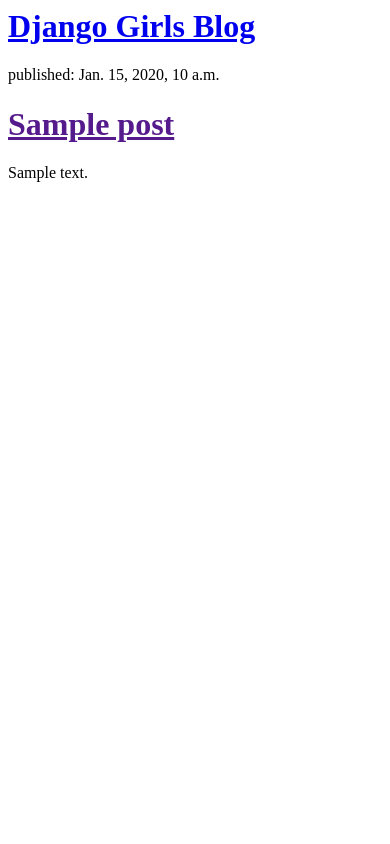
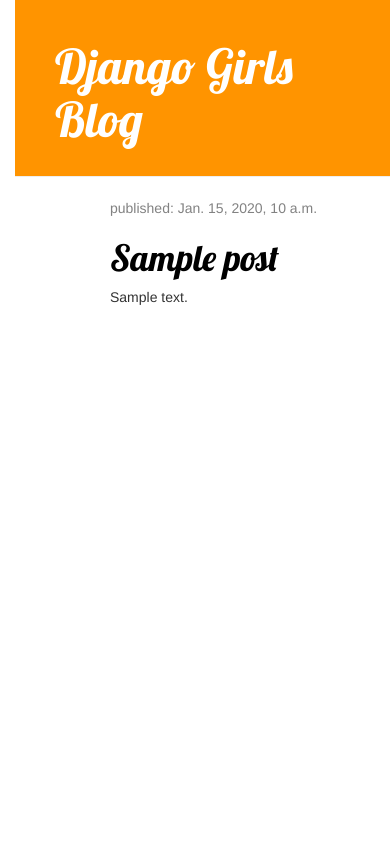
Before and after one commit to tatouroberto/my-first-blog, a Django app: page / in a window 390 px wide. Run offline with Django 3.2, Linux system fonts and the light colour scheme; tables that the repository leaves empty hold one stand-in row (values such as "Sample post"); some libraries are stand-ins or nearby versions.

Commit message:
added view amd template for detail blog as well as css for the site.

```diff
--- /dev/null
+++ b/mysite/blog/static/css/blog.css
@@ -0,0 +1,45 @@
+h1	a	{
+				color:	#FCA205;
+				font-family: lobster;
+}
+body	{
+				padding-left:	15px;
+
+}
+.page-header	{
+				background-color:	#ff9400;
+				margin-top:	0;
+				padding:	20px	20px	20px	40px;
+}
+.page-header	h1,	.page-header	h1	a,	.page-header	h1	a:visited,	.page-header	h1	a:active	{
+				color:	#ffffff;
+				font-size:	36pt;
+				text-decoration:	none;
+}
+.content	{
+				margin-left:	40px;
+}
+h1,	h2,	h3,	h4	{
+				font-family:	'Lobster',	cursive;
+}
+.date	{
+				color:	#828282;
+}
+.save	{
+				float:	right;
+}
+.post-form	textarea,	.post-form	input	{
+				width:	100%;
+}
+.top-menu,	.top-menu:hover,	.top-menu:visited	{
+				color:	#ffffff;
+				float:	right;
+				font-size:	26pt;
+				margin-right:	20px;
+}
+.post	{
+				margin-bottom:	70px;
+}
+.post	h1	a,	.post	h1	a:visited	{
+				color:	#000000;
+}
--- /dev/null
+++ b/mysite/blog/templates/blog/base.html
@@ -0,0 +1,26 @@
+{%	load	staticfiles	%}
+<html>
+<head>
+	<link	rel="stylesheet"	href="//maxcdn.bootstrapcdn.com/bootstrap/3.2.0/css/bootstrap.min.css">
+	<link	rel="stylesheet"	href="//maxcdn.bootstrapcdn.com/bootstrap/3.2.0/css/bootstrap-theme.min.css">
+	<link	href="//fonts.googleapis.com/css?family=Lobster&subset=latin,latin-ext"	rel="stylesheet"	type="text/css">
+
+	<link	rel="stylesheet"	href="{%	static	'css/blog.css'	%}">
+
+</head>
+<body>
+
+			<div	class="page-header">
+							<h1><a	href="/">Django	Girls	Blog</a></h1>
+			</div>
+			<div	class="content	container">
+							<div	class="row">
+											<div	class="col-md-8">
+											{%	block	content	%}
+											{%	endblock	%}
+											</div>
+							</div>
+			</div>
+
+</body>
+</html>
--- a/mysite/blog/templates/blog/post_list.html
+++ b/mysite/blog/templates/blog/post_list.html
@@ -1,10 +1,21 @@
-<div>
-				<h1><a	href="/">Django	Girls	Blog</a></h1>
+{%	extends	'blog/base.html'	%}
+
+{% block content %}
+
 </div>
-{%	for	post	in	posts	%}
-				<div>
-								<p>published:	{{	post.published_date	}}</p>
-								<h1><a	href="">{{	post.title	}}</a></h1>
-								<p>{{	post.text|linebreaksbr	}}</p>
+<div	class="content	container">
+				<div	class="row">
+								<div	class="col-md-8">
+												{%	for	post	in	posts	%}
+																<div	class="post">
+																				<div	class="date">
+																								<p>published:	{{	post.published_date	}}</p>
+																				</div>
+																					<h1><a	href="{%	url	'post_detail'	pk=post.pk	%}">{{	post.title	}}</a></h1>
+																				<p>{{	post.text|linebreaksbr	}}</p>
+																</div>
+												{%	endfor	%}
+								</div>
 				</div>
-{%	endfor	%}
+</div>
+{% endblock %}
--- a/mysite/blog/urls.py
+++ b/mysite/blog/urls.py
@@ -3,4 +3,6 @@
 
 urlpatterns	=	[
 				url(r'^$',	views.post_list,	name='post_list'),
+				url(r'^post/(?P<pk>\d+)/$',	views.post_detail,	name='post_detail'),
+
 ]
--- a/mysite/blog/views.py
+++ b/mysite/blog/views.py
@@ -1,6 +1,11 @@
 from	django.shortcuts	import	render
 from	django.utils	import	timezone
 from	.models	import	Post
+from	django.shortcuts	import	render,	get_object_or_404
+
 def	post_list(request):
 	posts	=	Post.objects.filter(published_date__lte=timezone.now()).order_by('published_date')
 	return	render(request,	'blog/post_list.html',	{'posts':	posts})
+def	post_detail(request,	pk):
+	post	=	get_object_or_404(Post,	pk=pk)
+	return	render(request,	'blog/post_detail.html',	{'post':	post})
```
Also changed, not shown: mysite/blog/templates/blog/post_detail.html (added, +12 -0 lines).
